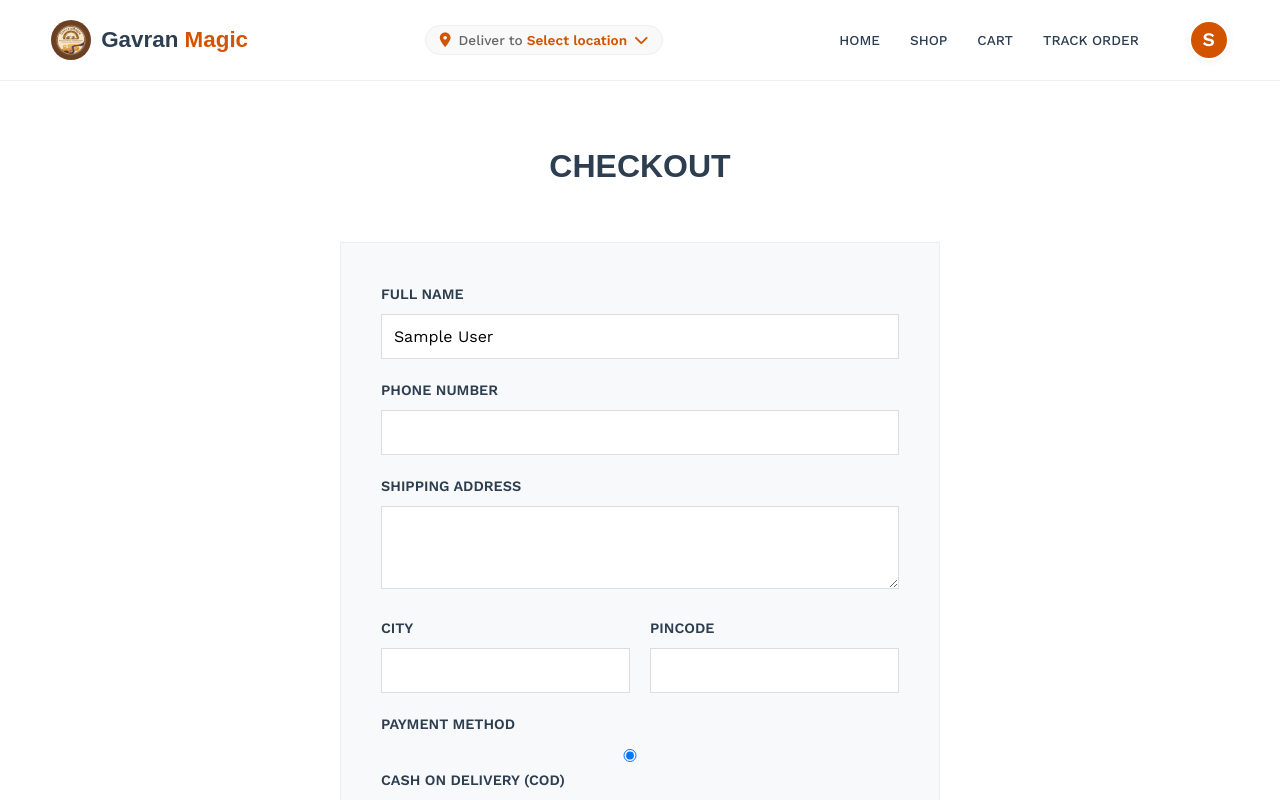
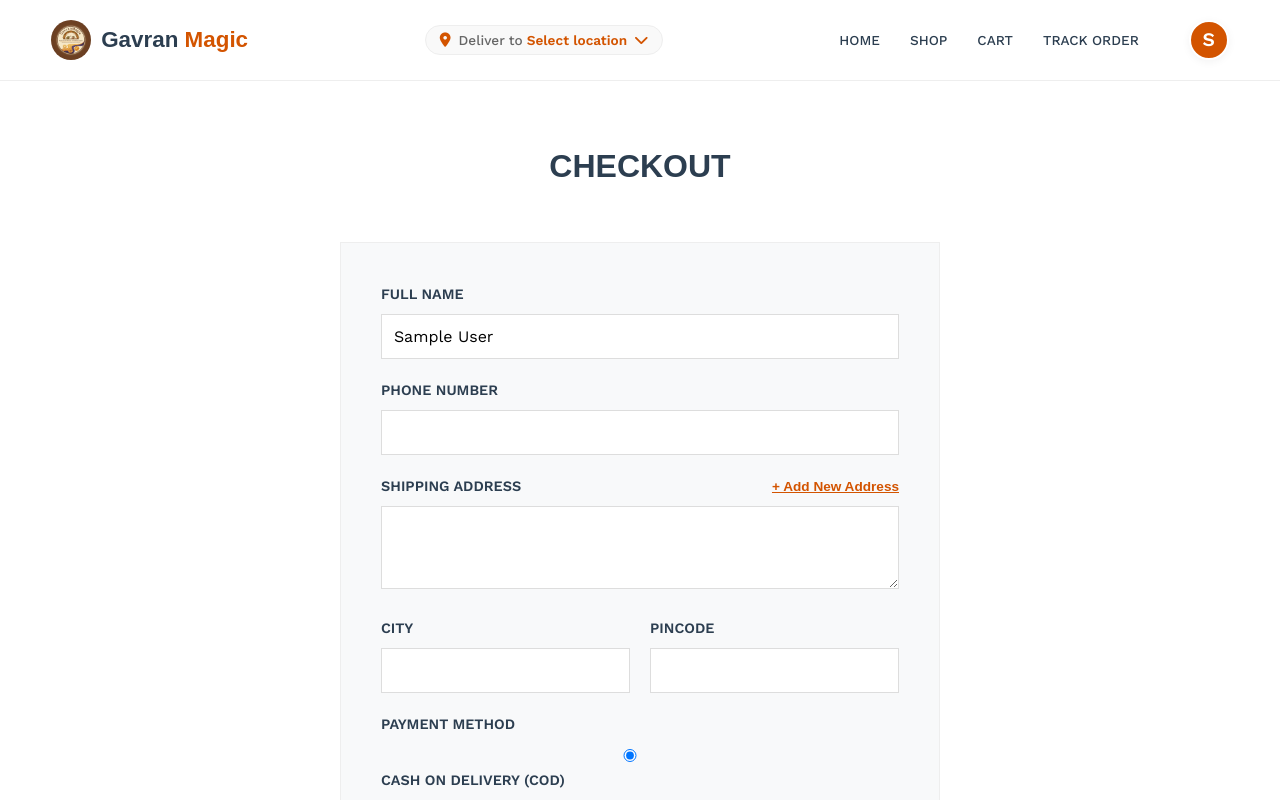
Before and after one commit to sanketpawarr68-jpg/gavran-magic, a React (Vite) app in the folder frontend-react/: page /checkout in a window 1280 px wide. Shown: the top 800 px of the page. Built offline with nearby package versions, Linux system fonts and the light colour scheme; no server answers; sample sign-in values are in the browser's storage; a web font is replaced by a local one.

Commit message:
Fix user_id mapping on checkout and add clear address button

```diff
--- a/frontend-react/src/pages/Checkout.jsx
+++ b/frontend-react/src/pages/Checkout.jsx
@@ -59,7 +59,7 @@ export default function Checkout() {
         onSubmit: async (values, { setSubmitting, setStatus }) => {
             try {
                 const orderData = {
-                    user_id: user ? user.id : 'guest',
+                    user_id: user ? (user._id || user.id) : 'guest',
                     name: values.name,
                     phone: values.phone,
                     address: values.address,
@@ -140,7 +140,22 @@ export default function Checkout() {
                     </div>
 
                     <div className="form-group">
-                        <label htmlFor="address">Shipping Address</label>
+                        <div style={{ display: 'flex', justifyContent: 'space-between', alignItems: 'center', marginBottom: '8px' }}>
+                            <label htmlFor="address" style={{ marginBottom: 0 }}>Shipping Address</label>
+                            <button
+                                type="button"
+                                onClick={() => {
+                                    formik.setFieldValue('address', '');
+                                    formik.setFieldValue('city', '');
+                                    formik.setFieldValue('pincode', '');
+                                    formik.setFieldValue('saveAddressToProfile', false);
+                                    setTimeout(() => document.getElementById('address')?.focus(), 50);
+                                }}
+                                style={{ background: 'none', border: 'none', color: 'var(--primary)', cursor: 'pointer', fontSize: '0.85rem', fontWeight: '600', textDecoration: 'underline', padding: 0 }}
+                            >
+                                + Add New Address
+                            </button>
+                        </div>
                         <textarea id="address" {...formik.getFieldProps('address')} rows="3" />
                         {formik.touched.address && formik.errors.address ? <div className="alert-error">{formik.errors.address}</div> : null}
                     </div>
```
